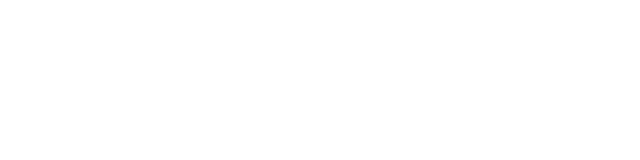
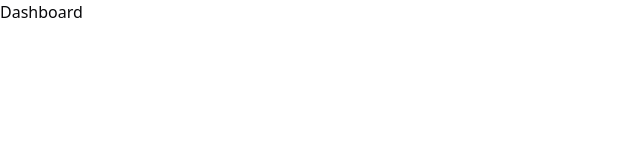
Before and after one commit to meed0ff/medical-dashboard, a React (Vite) app: page / in a window 1280 px wide. Shown: the top 160 px of the page, without its empty margins (0-640 px from the left). Built offline with nearby package versions, Linux system fonts and the light colour scheme.

Commit message:
Dashboard component done

```diff
--- a/src/App.tsx
+++ b/src/App.tsx
@@ -1,9 +1,10 @@
 import './App.css'
+import { Dashboard } from './assets/components/Dashboard'
 
 function App() {
   return (
     <>
-
+      <Dashboard></Dashboard>
     </>
   )
 }
--- /dev/null
+++ b/src/assets/components/Dashboard.tsx
@@ -0,0 +1,6 @@
+
+export const Dashboard = () => {
+    return (
+        <div>Dashboard</div>
+    )
+}
```
